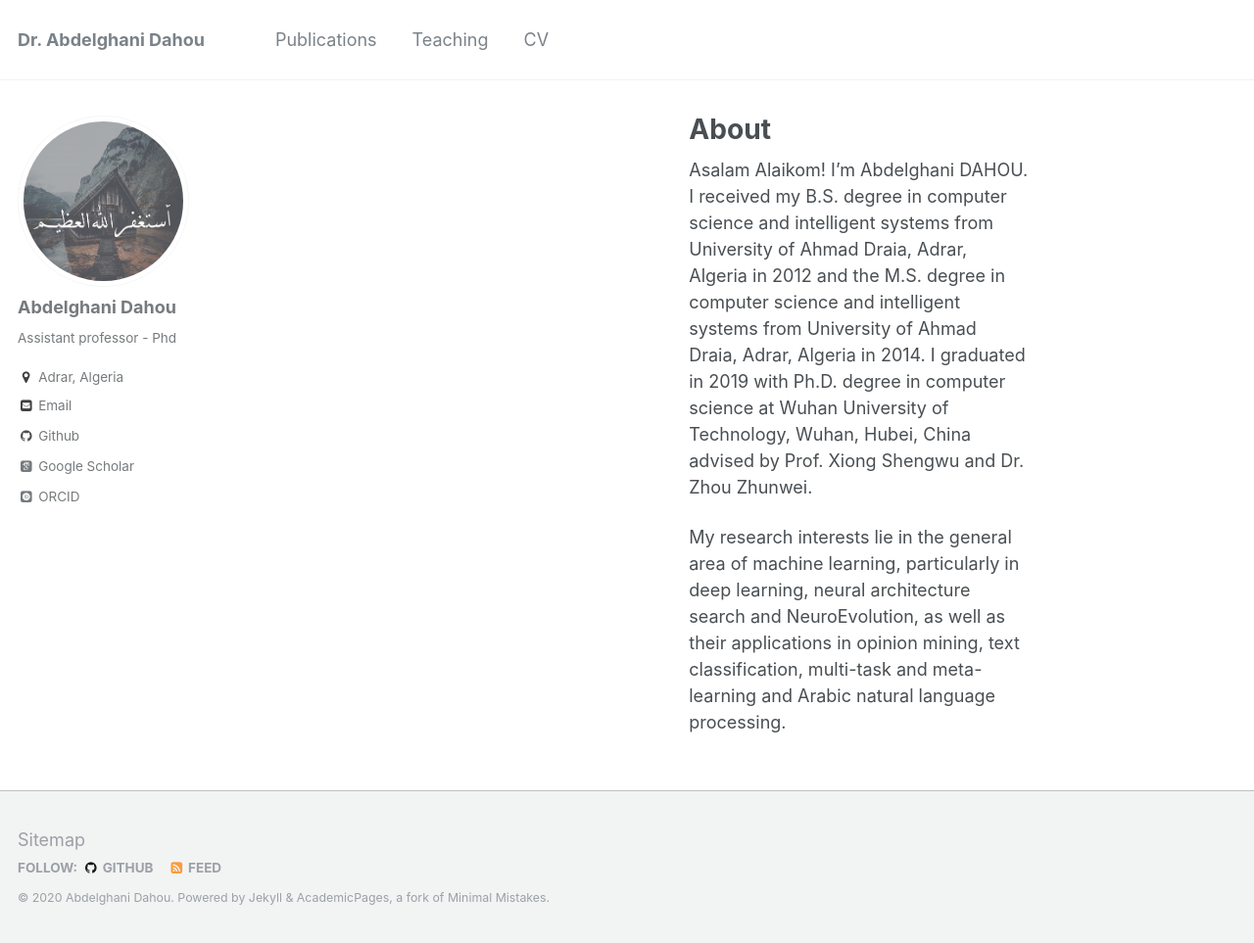
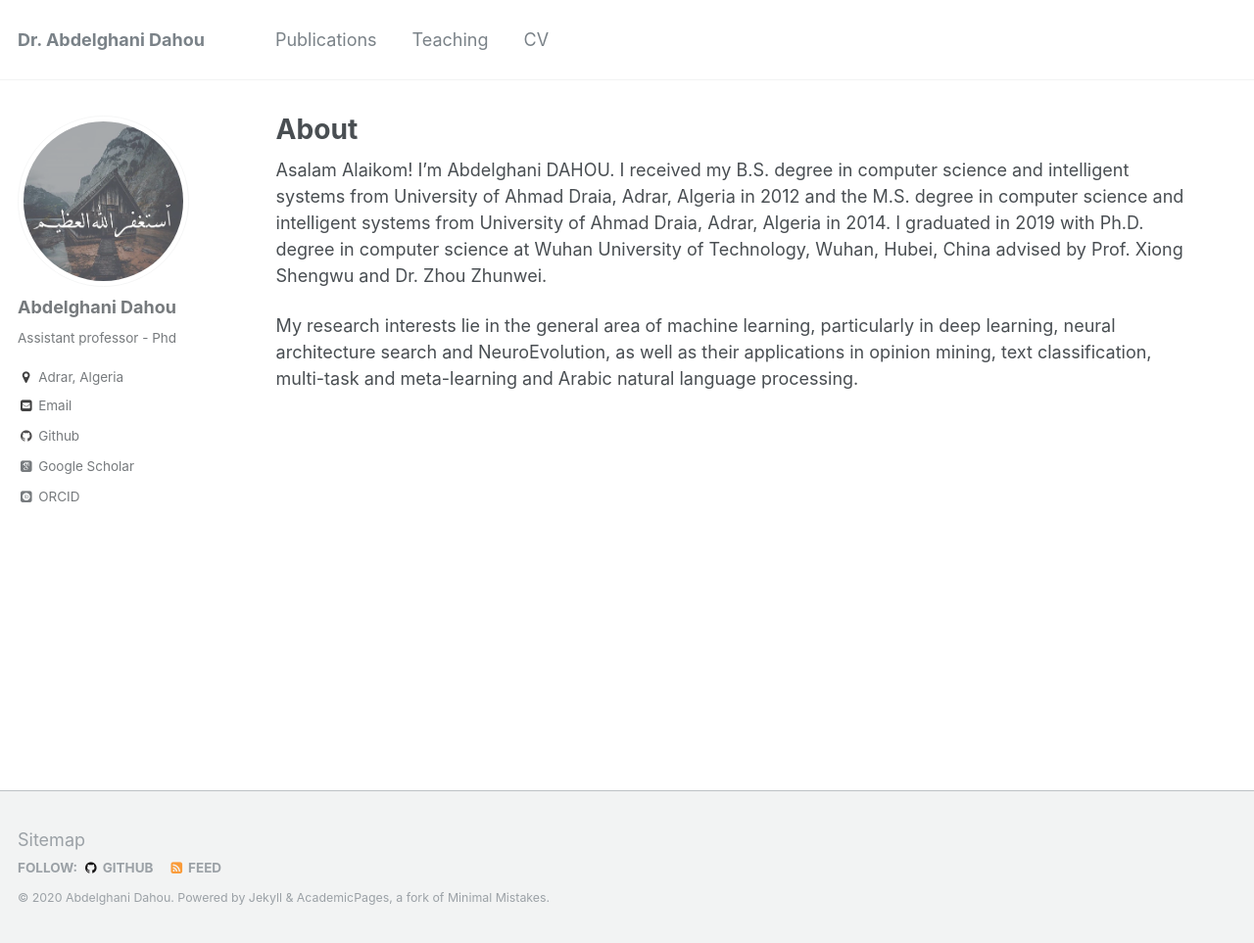
Before and after one commit to dr-dahou-adrar/dr-dahou-adrar.github.io, a Jekyll site: the page built from _pages/about.md, in a window 1280 px wide and 963 px high. Shown: the whole window at 98% size. Built offline with Jekyll 4.4.1, drawn with Linux system fonts in a browser that asks for light colours; some web fonts are replaced.

Commit message:
suffix page.scss

```diff
--- a/_sass/_page.scss
+++ b/_sass/_page.scss
@@ -18,9 +18,9 @@
 
 .page {
   @include breakpoint($large) {
-    @include span(6 of 12 last);
+    @include span(10 of 12 last);
     @include prefix(0.5 of 12);
-    @include suffix(2 of 12);
+    @include suffix(0.5 of 12);
   }
 
   .page__inner-wrap {
```
